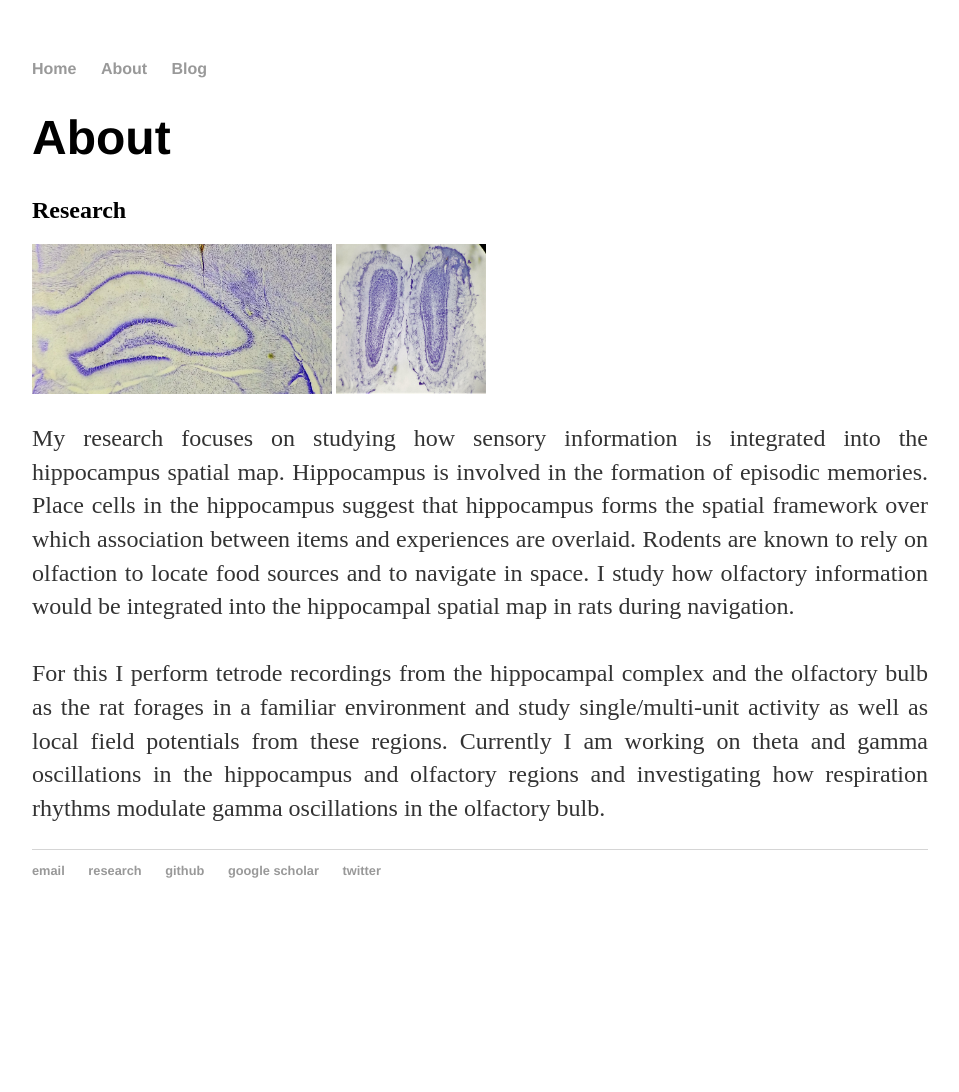
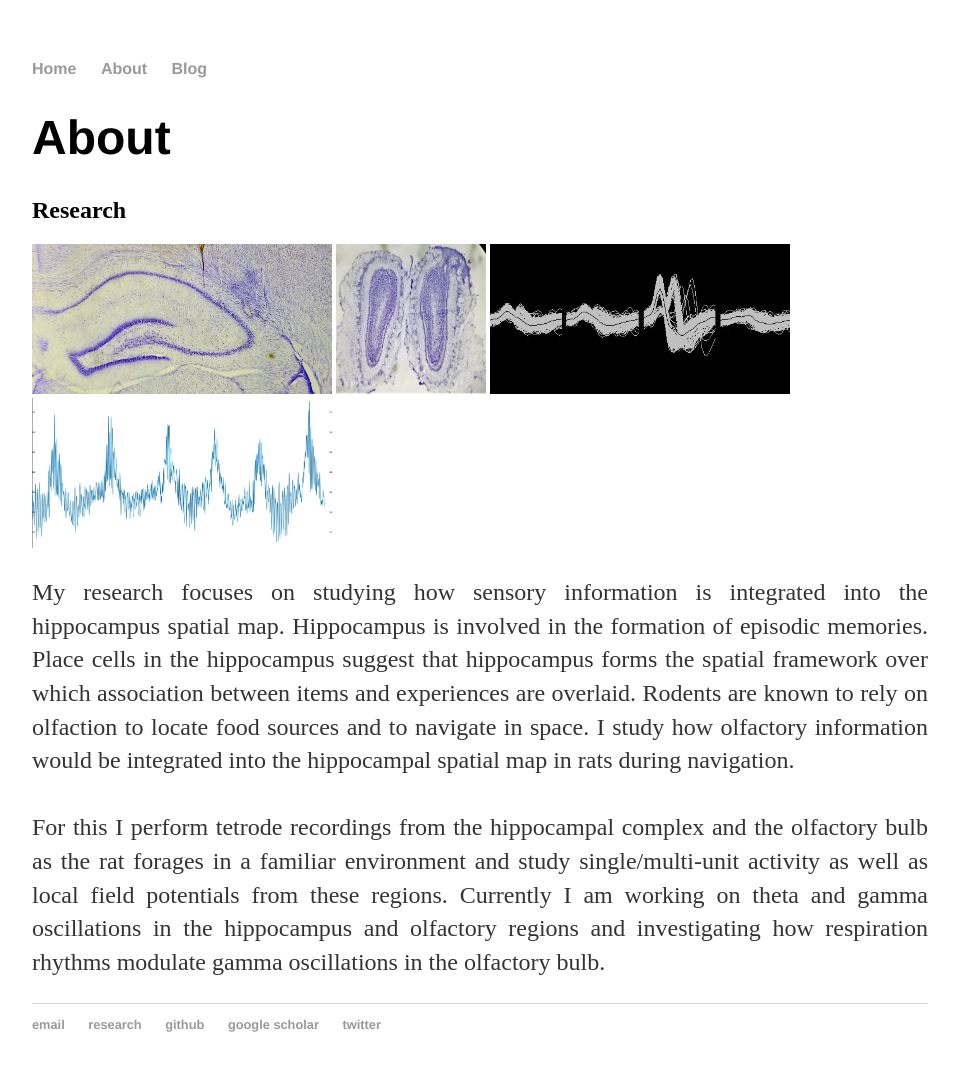
Before and after one commit to AdiBish/adibish.github.io, a Jekyll site: the page built from about/index.html, in a window 1280 px wide. Shown: the whole page, without its empty margins (160-1119 px from the left). Built offline with Jekyll 4.4.1, drawn with Linux system fonts in a browser that asks for light colours; before the commit the page ends 938 px from its top, so only the background shows below that.

Commit message:
Update index.html

```diff
--- a/about/index.html
+++ b/about/index.html
@@ -10,6 +10,8 @@ title: Aditi Bishnoi's Blog
 			<div class="left">
 				<img src="https://adibish.github.io//images//hpc.jpg" width="300" height="150">
 				<img src="https://adibish.github.io//images//ob.jpg" width="150" height="150">
+				<img src="https://adibish.github.io//images//unitsa.jpg" width="300" height="150">
+				<img src="https://adibish.github.io//images//traceob.jpg" width="300" height="150">
 			</div>
 			<div align="justify">
 			<p> My research focuses on studying how sensory information is integrated into the hippocampus spatial map.
```
